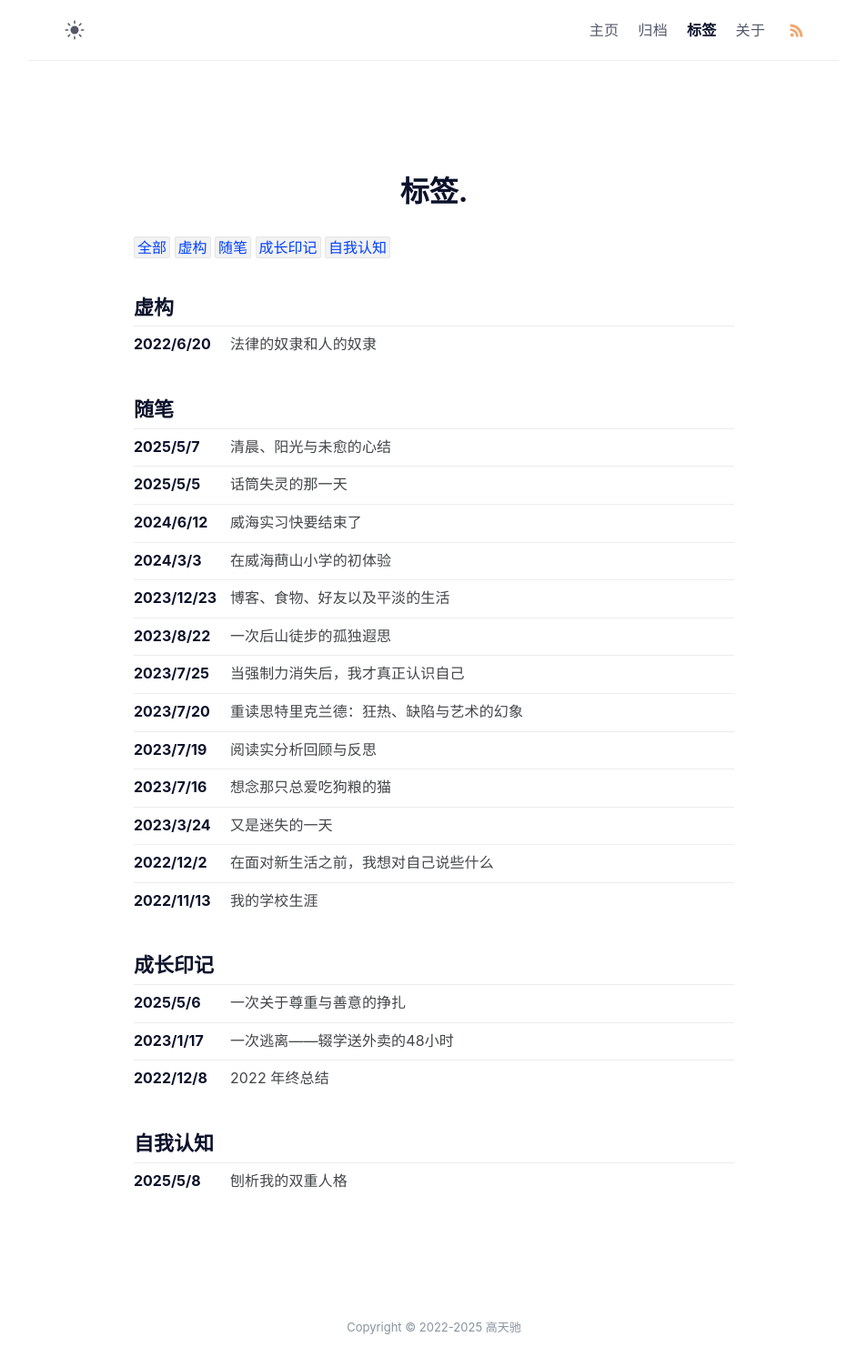
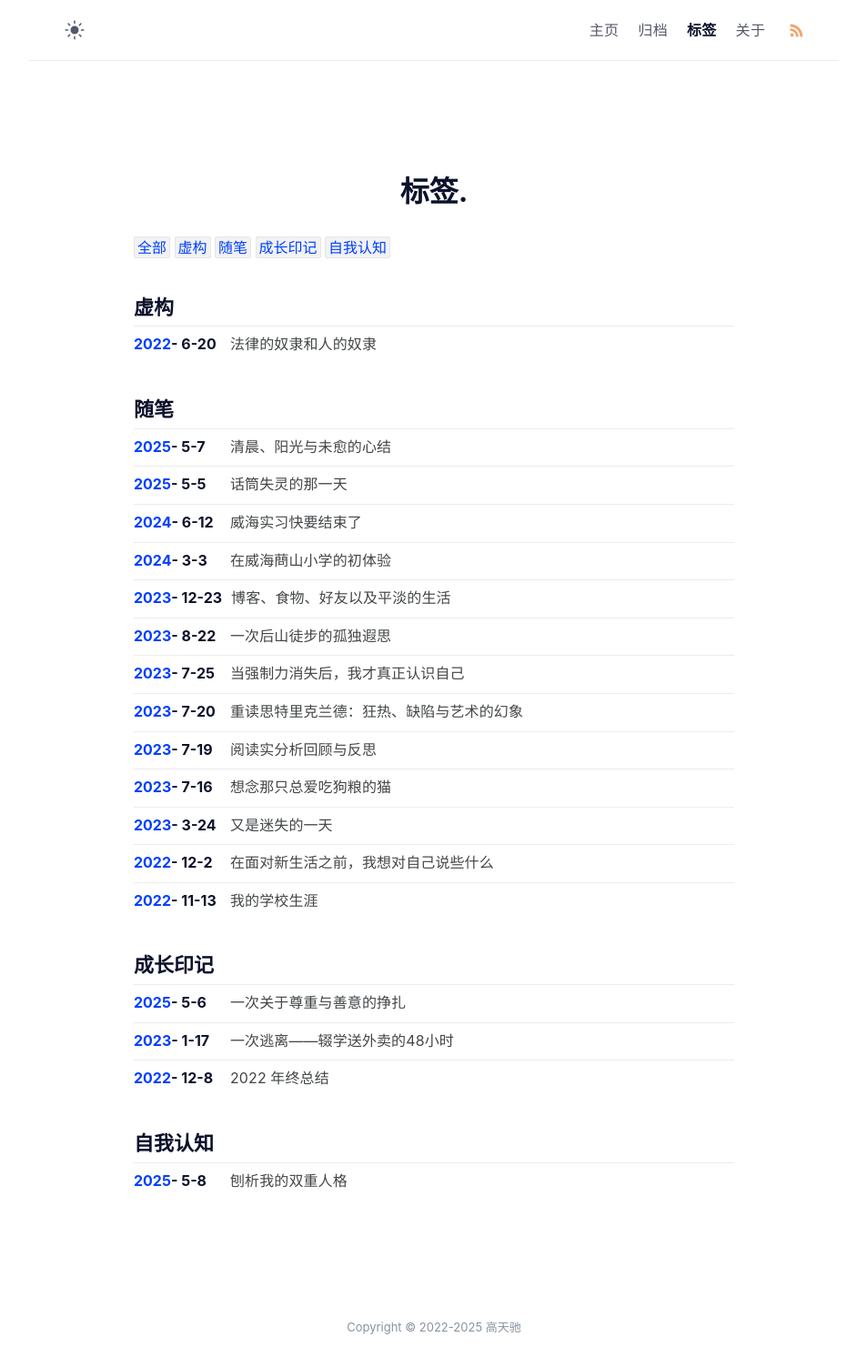
Before and after one commit to gaotianchi/gaotianchi.github.io, a Jekyll site: the page built from tags.html, in a window 1280 px wide. Shown: the whole page at 91% size, without its empty margins (163-1116 px from the left). Built offline with Jekyll 4.4.1, drawn with Linux system fonts in a browser that asks for light colours.

Commit message:
vault backup: 2025-05-08 15:56:40

```diff
--- a/archive.html
+++ b/archive.html
@@ -23,7 +23,7 @@ comments: false
 {%- for post in site.posts -%}
 {%- capture current_year -%}{{ post.date | date: "%Y" }}{%- endcapture -%}
 {%- unless current_year == previous_year -%}
-<h2>{{ current_year }}</h2>
+<h2 id="{{ current_year }}">{{ current_year }}</h2>
 {%- assign previous_year = current_year -%}
 {%- endunless -%}
 <article class="post-item">
--- a/tags.html
+++ b/tags.html
@@ -18,7 +18,10 @@ description: 所有文章在这里根据标签归档。
 <h2 id="{{ name }}">{{ name | upcase }}</h2>
 {%- for post in site.tags[name] -%}
 <article class="post-item" id="results-container">
-  <span class="post-item-date">{{ post.date | date: "%Y/%-m/%-d" }}</span>
+  <span class="post-item-date">
+    {%- capture current_year -%}{{ post.date | date: "%Y" }}{%- endcapture -%}
+    <a href="/archive/#{{ current_year }}">{{ post.date | date: "%Y" }}</a>-
+    {{ post.date | date: "%-m-%-d" }}</span>
   <h3 class="post-item-title">
     <a href="{{ post.url }}">{{ post.title | escape }}</a>
   </h3>
```
